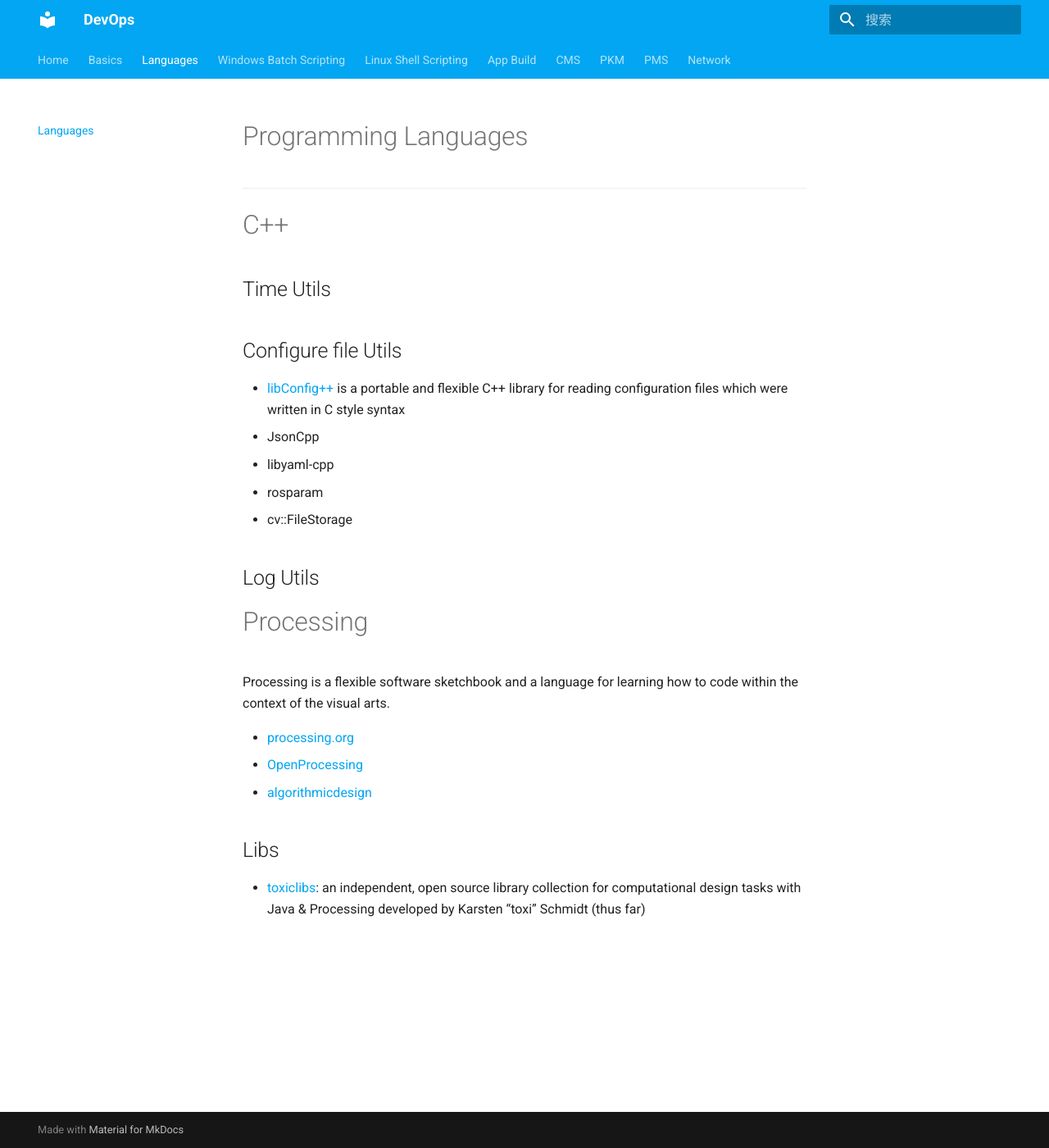
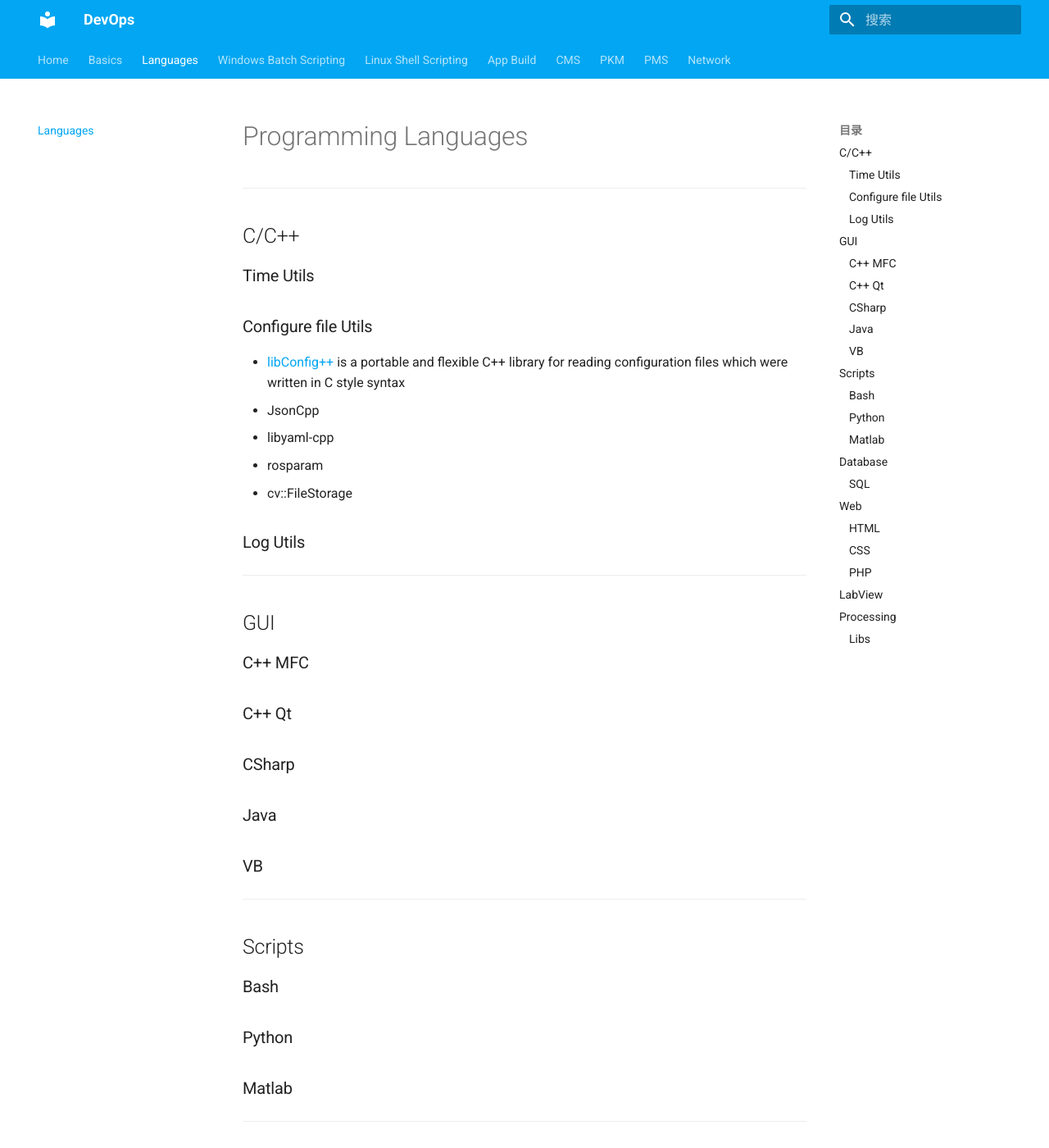
Before and after one commit to cggos/DevOps, an MkDocs documentation site: the page built from docs/02-program_languages/README.md, in a window 1280 px wide and 1400 px high. Shown: the whole window at 82% size. Built offline with MkDocs 1.6.1 and Material for MkDocs 9.7.7, drawn with Linux system fonts in a browser that asks for light colours; some of the changed text lies outside the part shown.

Commit message:
update docs

```diff
--- a/docs/02-program_languages/README.md
+++ b/docs/02-program_languages/README.md
@@ -2,11 +2,11 @@
 
 -----
 
-# C++
+## C/C++
 
-## Time Utils
+### Time Utils
 
-## Configure file Utils
+### Configure file Utils
 
 * [libConfig++](http://config-plus.sourceforge.net/) is a portable and flexible C++ library for reading configuration files which were written in C style syntax
 * JsonCpp
@@ -14,9 +14,55 @@
 * rosparam
 * cv::FileStorage
 
-## Log Utils
+### Log Utils
 
-# Processing
+---
+
+## GUI
+
+### C++ MFC
+
+### C++ Qt
+
+### CSharp
+
+### Java
+
+### VB
+
+---
+
+## Scripts
+
+### Bash
+
+### Python
+
+### Matlab
+
+---
+
+## Database
+
+### SQL
+
+---
+
+## Web
+
+### HTML
+
+### CSS
+
+### PHP
+
+---
+
+## LabView
+
+---
+
+## Processing
 
 Processing is a flexible software sketchbook and a language for learning how to code within the context of the visual arts.
 
@@ -24,6 +70,6 @@
 * [OpenProcessing](https://www.openprocessing.org/)
 * [algorithmicdesign](http://algorithmicdesign.net/)
 
-## Libs
+### Libs
 
 * [toxiclibs](http://toxiclibs.org/): an independent, open source library collection for computational design tasks with Java & Processing developed by Karsten “toxi” Schmidt (thus far)
--- a/mkdocs.yml
+++ b/mkdocs.yml
@@ -53,7 +53,9 @@
 nav:
   - Home: 'index.md'
   - Basics:
-    - Data Formats: 01-basics/data_formats/README.md
+    - Data Formats: 01-basics/data_format.md
+    - Code Format: 01-basics/code_format.md
+    - Platform: 01-basics/platform.md
     - Software Architecture & Design Patterns: 01-basics/software_arch_and_design_patterns.md
 
   - Languages: 02-program_languages/README.md
@@ -70,7 +72,6 @@
     - Ubuntu Apps: 02-scripting/01_linux_shell_scripting/ubuntu_apps.md
 
   - App Build:
-    - Code Format: 03-app_build/code_format.md
     - Build Tools: 03-app_build/build_tools.md
     - Compiler: 03-app_build/compiler.md
     - Debug: 03-app_build/software_debug.md
@@ -88,7 +89,6 @@
     - Type Setting:
       - Text Editors: 06-personal_knowledge_management/type_setting/TextEditors.md
       - MarkDown: 06-personal_knowledge_management/type_setting/MarkDown.md
-      - Sphinx: 06-personal_knowledge_management/type_setting/Sphinx.md
       - TeX: 06-personal_knowledge_management/type_setting/TeX.md
       - Math: 06-personal_knowledge_management/type_setting/Math.md
       - CHM: 06-personal_knowledge_management/type_setting/CHM.md
@@ -99,6 +99,7 @@
       - Convertor: 06-personal_knowledge_management/type_setting/Convertor.md
     - Website:
       - Online Docs: 06-personal_knowledge_management/website/OnlineDocs.md
+      - Sphinx: 06-personal_knowledge_management/type_setting/Sphinx.md
       - Jekyll: 06-personal_knowledge_management/website/Jekyll.md
       - MkDocs: 06-personal_knowledge_management/website/MkDocs.md
 
```
Also changed, not shown: docs/01-basics/data_format.md (renamed from docs/01-basics/data_formats/README.md, +1 -2 lines), docs/01-basics/platform.md (added, +23 -0 lines), docs/03-app_build/build_tools.md (+23 -3 lines), docs/01-basics/code_format.md (renamed from docs/03-app_build/code_format.md).
